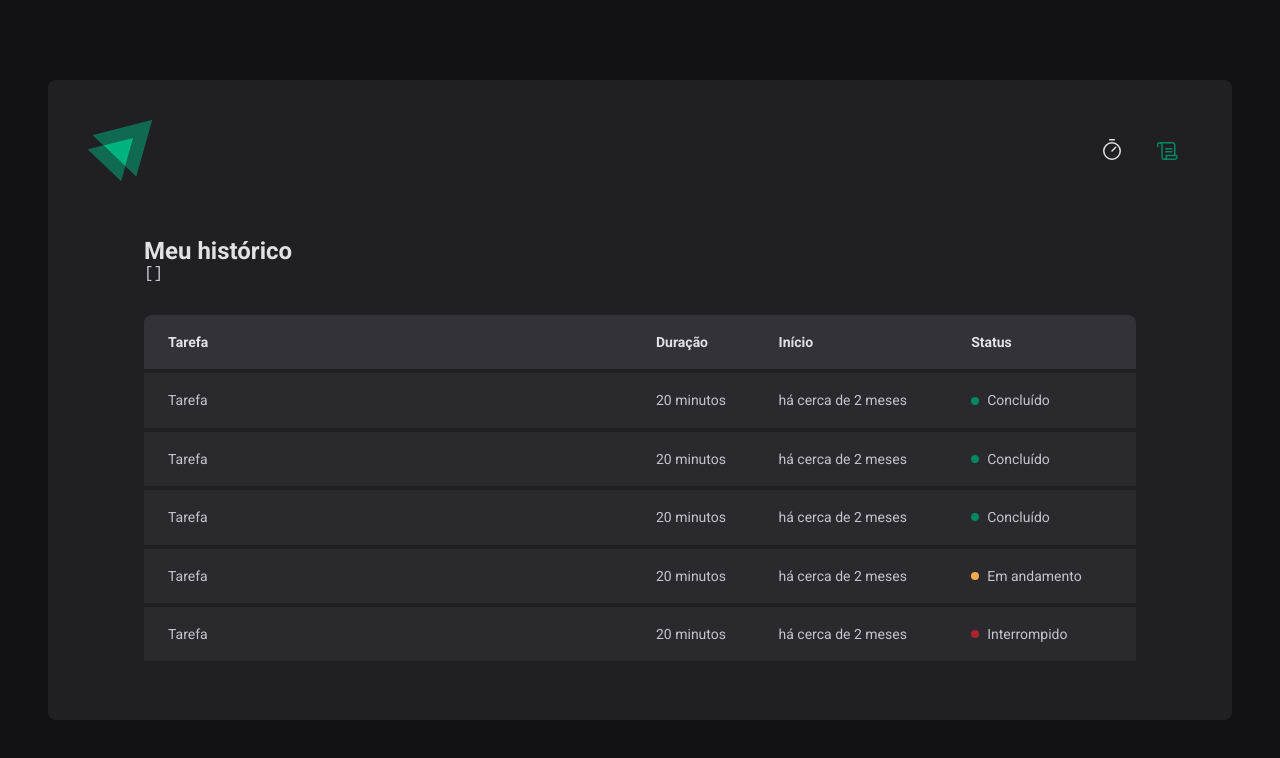
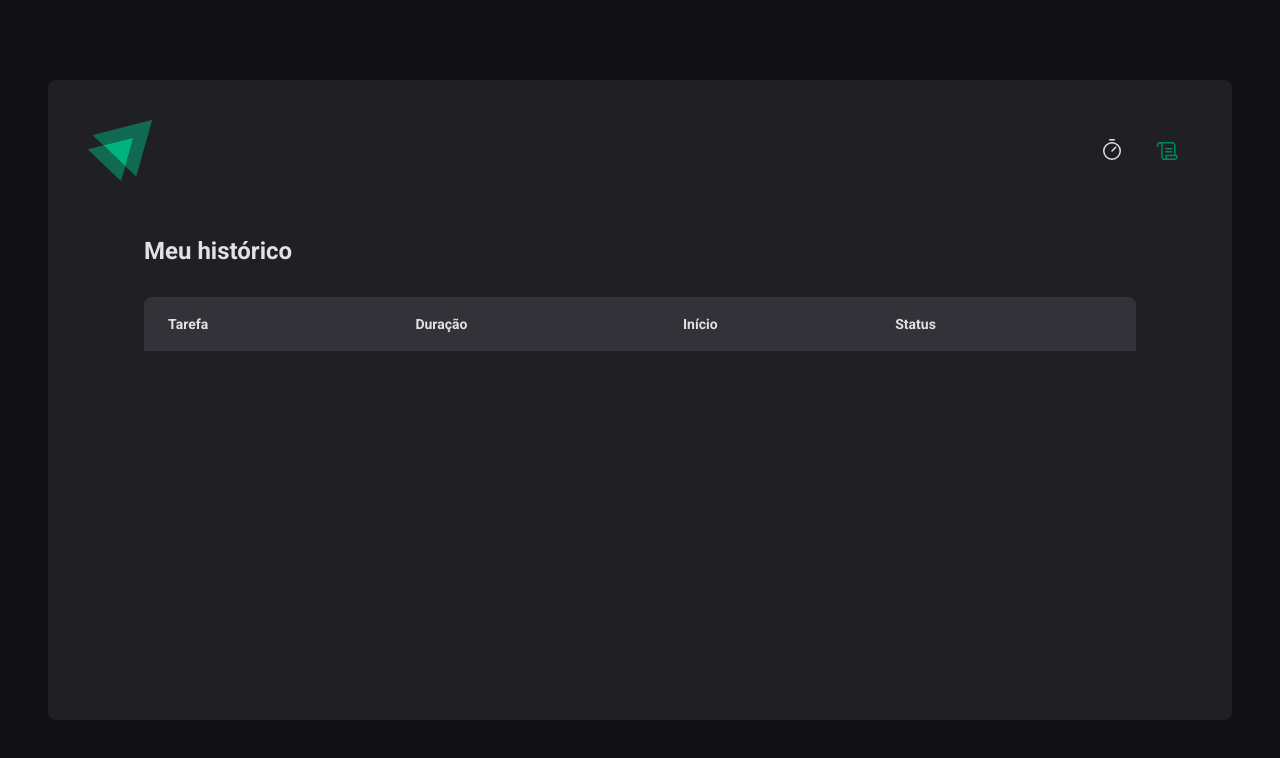
Before and after one commit to vitorbv/02-igniteTimer, a React (Vite) app: page /history in a window 1280 px wide. Shown: the top 758 px of the page. Built offline with nearby package versions, Linux system fonts and the light colour scheme.

Commit message:
Inclusão da funcionalidade de histórico dos ciclos

```diff
--- a/src/pages/History/index.tsx
+++ b/src/pages/History/index.tsx
@@ -1,4 +1,6 @@
 import React, { useContext } from "react";
+import { formatDistanceToNow } from 'date-fns'
+import { ptBR } from 'date-fns/locale/pt-BR'
 import { HistoryContainer, HistoryList, Status } from "./styles";
 import { CyclesContext } from "../../contexts/CyclesContext";
 
@@ -9,8 +11,6 @@
   return (
       <HistoryContainer>
         <h1>Meu histórico</h1>
-
-        <pre>{JSON.stringify(cycles, null, 2)}</pre>
 
         <HistoryList>
           <table>
@@ -24,46 +24,29 @@
             </thead>
 
             <tbody>
-              <tr>
-                <td>Tarefa</td>
-                <td>20 minutos</td>
-                <td>há cerca de 2 meses</td>
-                <td>
-                  <Status statusColor='green'>Concluído</Status>
-                </td>
-              </tr>
-              <tr>
-                <td>Tarefa</td>
-                <td>20 minutos</td>
-                <td>há cerca de 2 meses</td>
-                <td>
-                  <Status statusColor='green'>Concluído</Status>
-                </td>
-              </tr>
-              <tr>
-                <td>Tarefa</td>
-                <td>20 minutos</td>
-                <td>há cerca de 2 meses</td>
-                <td>
-                  <Status statusColor='green'>Concluído</Status>
-                </td>
-              </tr>
-              <tr>
-                <td>Tarefa</td>
-                <td>20 minutos</td>
-                <td>há cerca de 2 meses</td>
-                <td>
-                  <Status statusColor='yellow'>Em andamento</Status>
-                </td>
-              </tr>
-              <tr>
-                <td>Tarefa</td>
-                <td>20 minutos</td>
-                <td>há cerca de 2 meses</td>
-                <td>
-                  <Status statusColor='red'>Interrompido</Status>
-                </td>
-              </tr>
+              {cycles.map((cycle) => (
+                <tr key={cycle.id}>
+                  <td>{cycle.task}</td>
+                  <td>{cycle.minutesAmount} minutos</td>
+                  <td>{formatDistanceToNow(cycle.startDate, {
+                    addSuffix: true,
+                    locale: ptBR,
+                  })}
+                  </td>
+                  <td>
+                    {cycle.finishedDate && (
+                      <Status statusColor='green'>Concluído</Status>
+                    )}
+                    {cycle.interruptedDate && (
+                      <Status statusColor='red'>Interrompido</Status>
+                    )}
+                    {!cycle.finishedDate && !cycle.interruptedDate && (
+                      <Status statusColor='yellow'>Em andamento</Status>
+                    )}
+                  </td>
+                </tr>
+              ))}
+
             </tbody>
           </table>
         </HistoryList>
```
